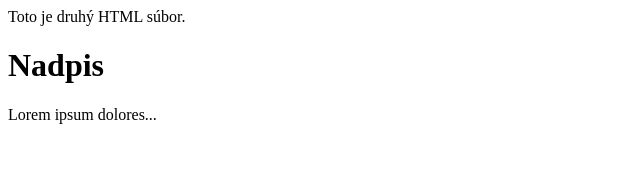
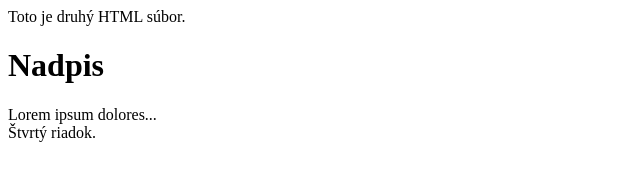
Before and after one commit to koder121/hello-world, a plain HTML site: page druhy.html in a window 1280 px wide. Shown: the whole page, without its empty margins (0-640 px from the left). Drawn offline with Linux system fonts and the light colour scheme.

Commit message:
druhy-pridany stvrty riadok

```diff
--- a/druhy.html
+++ b/druhy.html
@@ -7,6 +7,7 @@
 <body>
 	Toto je druhý HTML súbor.
 	<h1>Nadpis</h1>
-	Lorem ipsum dolores...
+	Lorem ipsum dolores...<br>
+	Štvrtý riadok.
 </body>
 </html>
```
